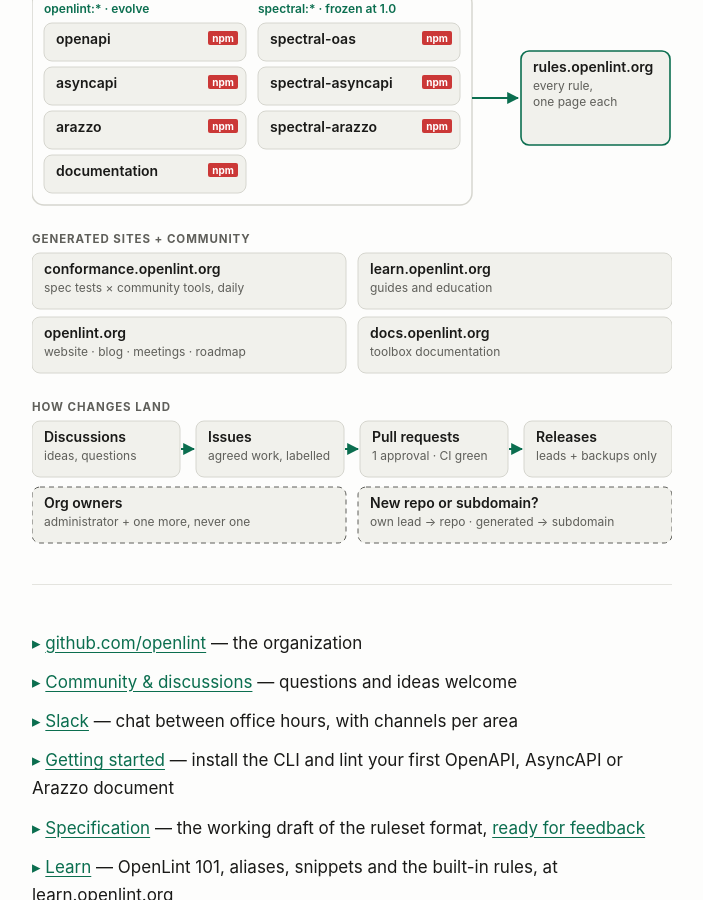
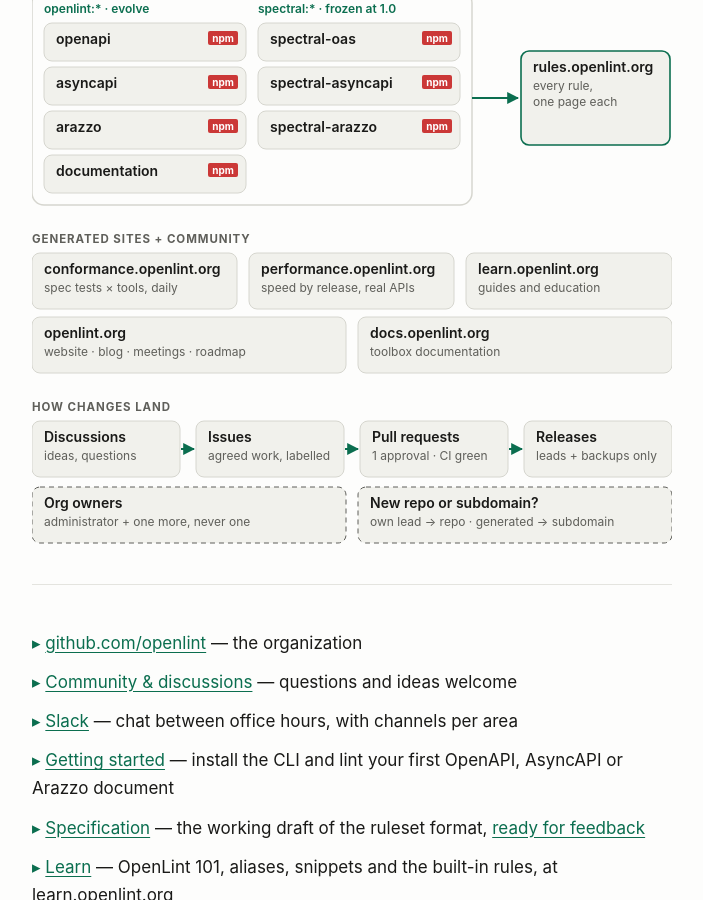
Before and after one commit to openlint/website, a Jekyll site: the page built from index.html, in a window 1280 px wide and 900 px high, scrolled down 1359 px. Shown: the whole window, without its empty margins (288-991 px from the left). Built offline with Jekyll 4.4.1, drawn with Linux system fonts in a browser that asks for light colours; some of the changed text lies outside the part shown.

Commit message:
Homepage: link performance.openlint.org
Co-Authored-By: Claude Opus 5.5 <noreply@anthropic.com>

```diff
--- a/index.html
+++ b/index.html
@@ -159,8 +159,9 @@
 <path d="M440,669 L486,669" class="ln" marker-end="url(#ar)"/>
 <a href="https://rules.openlint.org"><rect x="489" y="622" width="149" height="94" rx="8" class="c ok"/><text x="501" y="643" class="t">rules.openlint.org</text><text x="501" y="661" class="s">every rule,</text><text x="501" y="677" class="s">one page each</text></a>
 <text x="0" y="814" class="h">GENERATED SITES + COMMUNITY</text>
-<a href="https://conformance.openlint.org"><rect x="0" y="824" width="314" height="56" rx="8" class="c"/><text x="12" y="845" class="t">conformance.openlint.org</text><text x="12" y="863" class="s">spec tests × community tools, daily</text></a>
-<a href="https://learn.openlint.org"><rect x="326" y="824" width="314" height="56" rx="8" class="c"/><text x="338" y="845" class="t">learn.openlint.org</text><text x="338" y="863" class="s">guides and education</text></a>
+<a href="https://conformance.openlint.org"><rect x="0" y="824" width="205" height="56" rx="8" class="c"/><text x="12" y="845" class="t">conformance.openlint.org</text><text x="12" y="863" class="s">spec tests × tools, daily</text></a>
+<a href="https://performance.openlint.org"><rect x="217" y="824" width="205" height="56" rx="8" class="c"/><text x="229" y="845" class="t">performance.openlint.org</text><text x="229" y="863" class="s">speed by release, real APIs</text></a>
+<a href="https://learn.openlint.org"><rect x="434" y="824" width="206" height="56" rx="8" class="c"/><text x="446" y="845" class="t">learn.openlint.org</text><text x="446" y="863" class="s">guides and education</text></a>
 <a href="/"><rect x="0" y="888" width="314" height="56" rx="8" class="c"/><text x="12" y="909" class="t">openlint.org</text><text x="12" y="927" class="s">website · blog · meetings · roadmap</text></a>
 <a href="https://docs.openlint.org"><rect x="326" y="888" width="314" height="56" rx="8" class="c"/><text x="338" y="909" class="t">docs.openlint.org</text><text x="338" y="927" class="s">toolbox documentation</text></a>
 <text x="0" y="982" class="h">HOW CHANGES LAND</text>
@@ -187,6 +188,7 @@
     <li><a href="https://learn.openlint.org">Learn</a> — OpenLint 101, aliases, snippets and the built-in rules, at learn.openlint.org</li>
     <li><a href="https://rules.openlint.org">Rules</a> — every rule in the built-in rulesets, the specification and learn, each with its own page, at rules.openlint.org</li>
     <li><a href="https://conformance.openlint.org">Conformance</a> — the same rulesets run through OpenLint, Spectral, vacuum, the IBM OpenAPI Validator, Insomnia and Redocly, updated daily, at conformance.openlint.org</li>
+    <li><a href="https://performance.openlint.org">Performance</a> — every OpenLint release, Spectral, vacuum, Redocly and the IBM validator timed on real OpenAPI documents from Stripe, GitHub, Cloudflare and others, at performance.openlint.org</li>
     <li><a href="/blog/">Blog</a> — news and stories from the community</li>
     <li><a href="/meetings/">Meetings</a> — office hours recordings, summaries and transcripts</li>
     <li><a href="https://usecommune.com/n/openlint">Newsletter</a> — OpenLint news by email</li>
```
